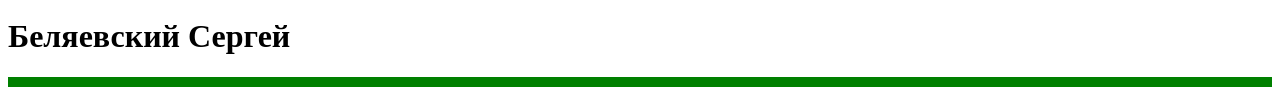
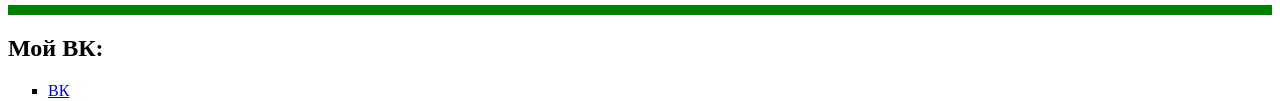
Before and after one commit to JIAPTu3AH/1-proect, a plain HTML site: page index.html in a window 1280 px wide. Shown: the part 242-343 px from the top of the page. Drawn offline with Linux system fonts and the light colour scheme.

Commit message:
Update index.html

```diff
--- a/index.html
+++ b/index.html
@@ -15,7 +15,7 @@
         </tr>
     </table>
 
-    <h1>Беляевский Сергей</h1>
+
      <hr size="10" color=green />
 
     <h2>Мой ВК: </h2>
```
